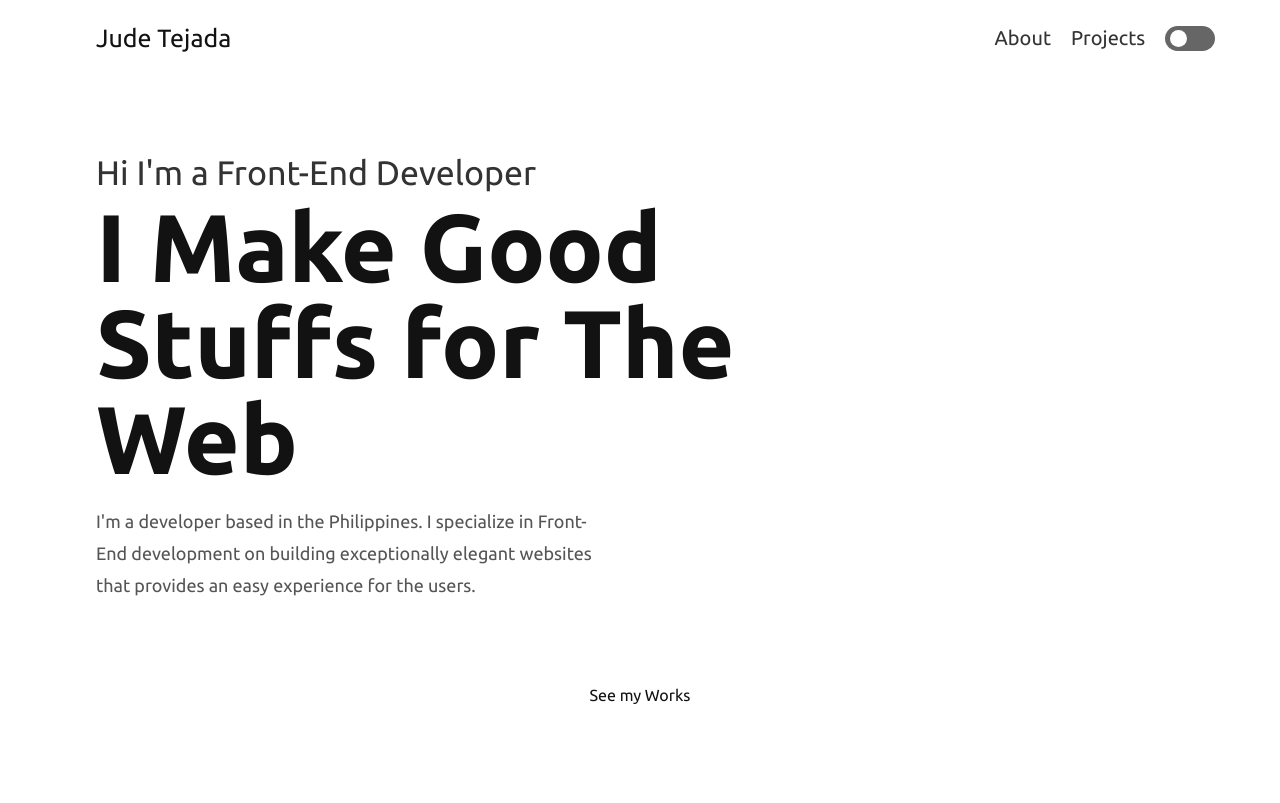
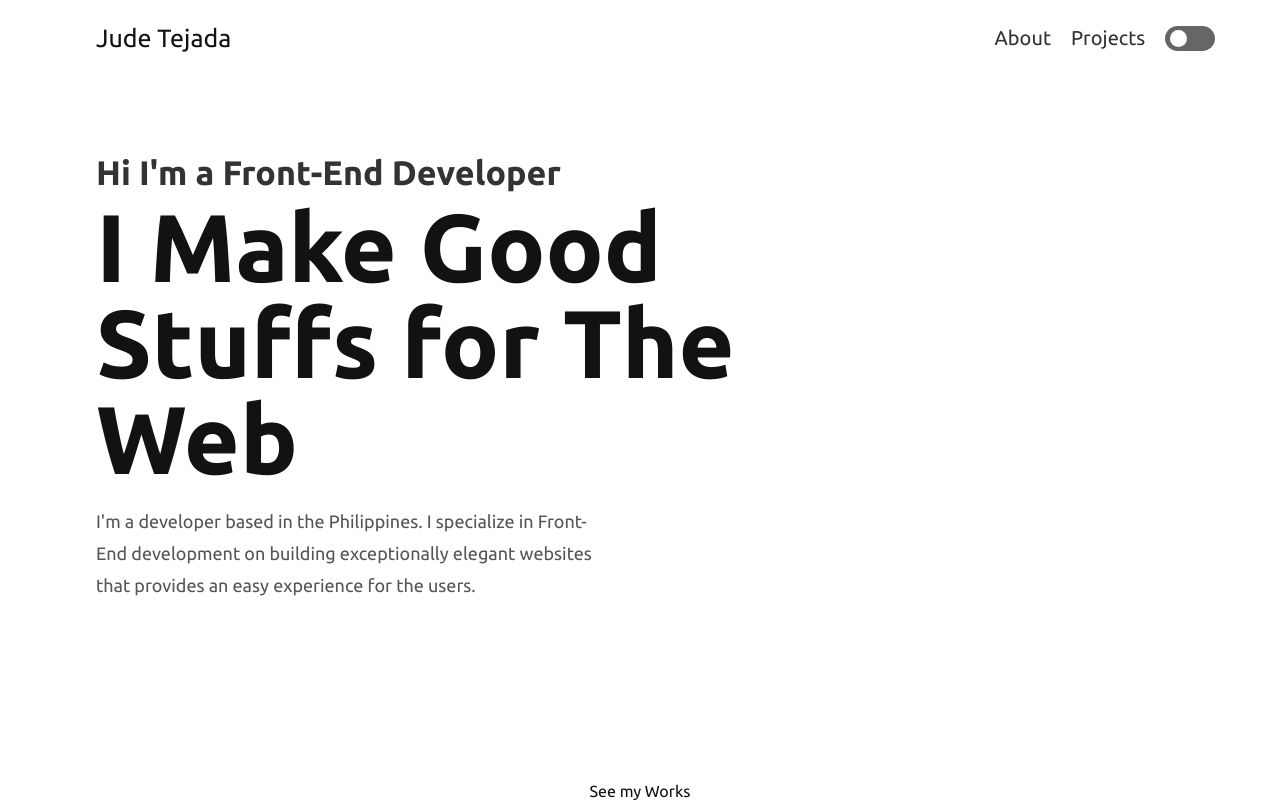
Before and after one commit to JudeTejada/PortfolioV1, a website with bundled scripts: page public/index.html in a window 1280 px wide. Shown: the top 803 px of the page. Built offline with nearby package versions, Linux system fonts and the light colour scheme.

Commit message:
Adde some fix on the header

```diff
--- a/public/index.html
+++ b/public/index.html
@@ -290,15 +290,17 @@
         <h1 class="heading--1 heading--1--contact">Say Hi.</h1>
         <!-- FORM -->
         <article class="contact__detail">
-          <h5 class="heading--5 mb-1">If you want to get in touch, Don't hesitate to send me a message. I'm happy to
+          <h5 class="heading--5 mb-1">I'm availabe for taking projects</h5>
+          <p class="paragraph"> If you want to get in touch, Don't hesitate
+            to send me a message. I'm happy to
             talk
             about opportunities. Or if you just want to say hi and ask me some questions I'll be glad to answer it. </p>
 
-            <button class="btn btn--primary mt-3">
-              <a href="mailto:judelaurentetejada@gmail.com" target="_blank">
-                Get in touch
-              </a>
-            </button>
+          <button class="btn btn--primary mt-3">
+            <a href="mailto:judelaurentetejada@gmail.com" target="_blank">
+              Get in touch
+            </a>
+          </button>
         </article>
       </div>
       </div>
--- a/src/SASS/base/_base.scss
+++ b/src/SASS/base/_base.scss
@@ -22,6 +22,7 @@ body {
   line-height: 1.6;
   font-family: "Ubuntu", sans-serif;
   background: var(--bg);
+  margin-bottom: 2em;
 }
 ::-moz-selection,
 ::selection {
--- a/src/SASS/components/_btn.scss
+++ b/src/SASS/components/_btn.scss
@@ -46,7 +46,7 @@
     padding: 0;
     margin: 0;
     position: absolute;
-    bottom: 1em;
+    bottom: 0;
     left: 50%;
     transform: translateX(-50%);
     transition: 200ms ease;
--- a/src/SASS/components/_headings.scss
+++ b/src/SASS/components/_headings.scss
@@ -30,14 +30,11 @@
 }
 .heading--4 {
   font-size: 3.4rem;
+  font-weight: 700;
   color: var(--tertiary-color);
   grid-column: 10 / -1;
 
   @media (max-width: $bp-small) {
-    font-size: 3rem;
-  }
-
-  @media (max-width: 340px) {
     font-size: 2.4rem;
   }
 }
--- a/src/SASS/layout/_header.scss
+++ b/src/SASS/layout/_header.scss
@@ -1,7 +1,7 @@
 .header {
   padding-top: 14.5em;
   position: relative;
-  min-height: 90vh;
+  min-height: 100vh;
 
   @media (max-width: $bp-small) {
     min-height: 80vh;
```
